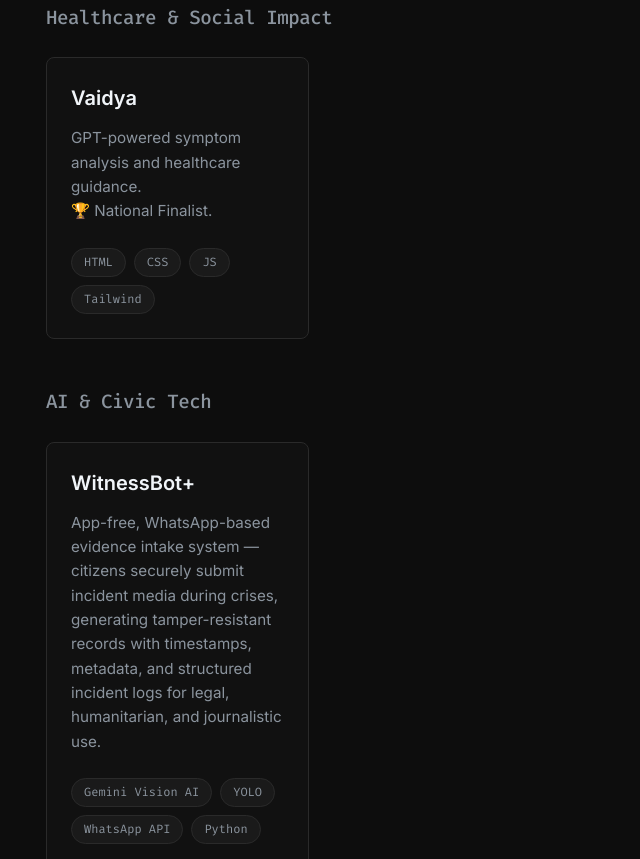
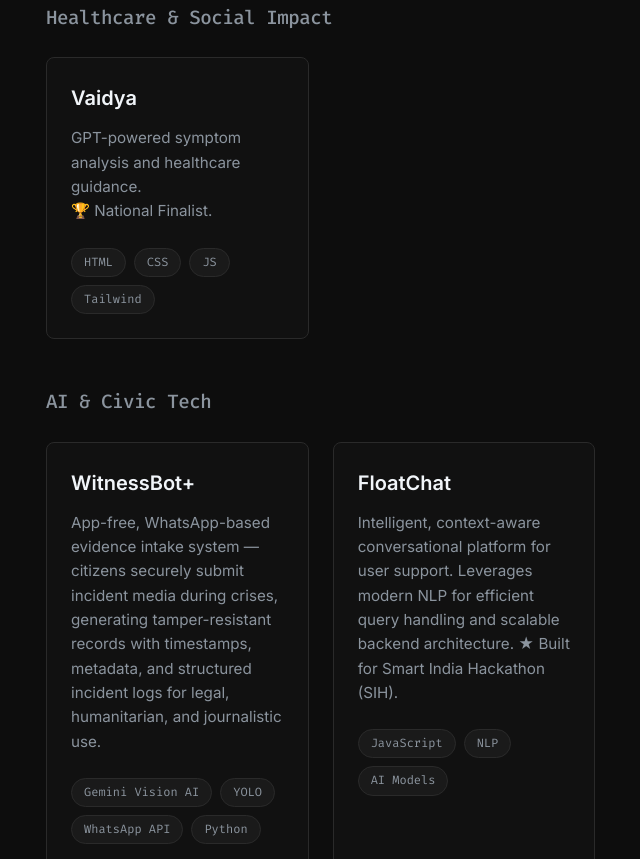
Before and after one commit to dheerajs60/portfolio, a website built with Vite: page index.html in a window 1280 px wide. Shown: the part 1941-2800 px from the top of the page, without its empty margins (176-816 px from the left). Built offline with nearby package versions, Linux system fonts and the light colour scheme.

Commit message:
Add FloatChat project and update subtitle

```diff
--- a/index.html
+++ b/index.html
@@ -24,7 +24,7 @@
           <h1 class="mono-heading">
             Dheeraj Kovoor<span class="blinking-cursor">_</span>
           </h1>
-          <h2 class="subtitle accent-text">Data Scientist &middot; AI Builder &middot; National Hackathon Finalist</h2>
+          <h2 class="subtitle accent-text">Data Scientist Backend Dev &middot; AI Builder &middot; National Hackathon Finalist</h2>
           <p class="hero-desc">I build AI-powered, blockchain-enabled web apps that solve real problems.</p>
 
           <div class="cta-container">
@@ -128,6 +128,16 @@
                 <span class="tag">Python</span>
               </div>
             </div>
+
+            <div class="project-card">
+              <h4>FloatChat</h4>
+              <p>Intelligent, context-aware conversational platform for user support. Leverages modern NLP for efficient query handling and scalable backend architecture. ★ Built for Smart India Hackathon (SIH).</p>
+              <div class="tags">
+                <span class="tag">JavaScript</span>
+                <span class="tag">NLP</span>
+                <span class="tag">AI Models</span>
+              </div>
+            </div>
           </div>
         </div>
       </section>
```
